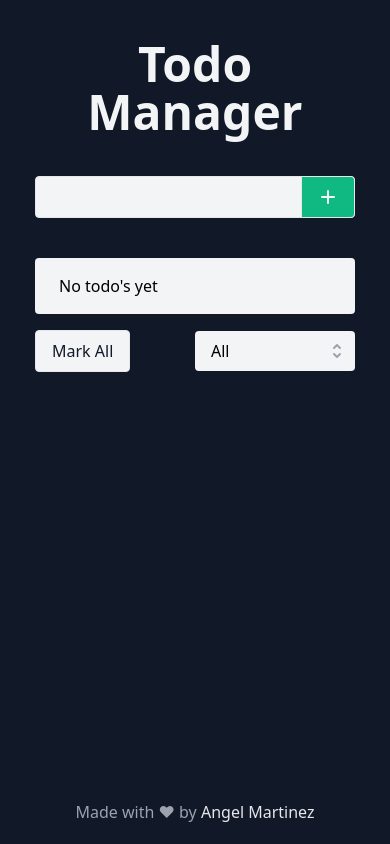
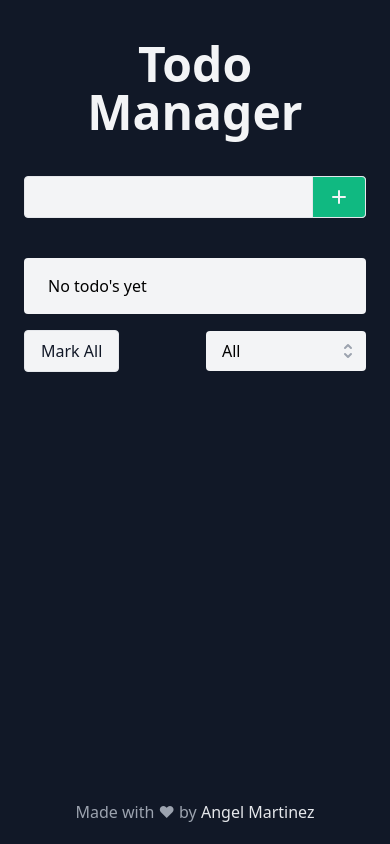
Before and after one commit to angelmtztrc/todo-manager, a React (Create React App) app: page / in a window 390 px wide. Built offline with nearby package versions, Linux system fonts and the light colour scheme.

Commit message:
fix(App):  change the width of the container and add some padding for small screens

```diff
--- a/src/App.tsx
+++ b/src/App.tsx
@@ -23,7 +23,7 @@ const App = () => {
     <div className="relative bg-gray-900">
       {alert && <Alert />}
       <main className="flex flex-col items-center min-h-screen">
-        <div className="mt-10 w-full max-w-xs space-y-10 sm:max-w-md lg:max-w-lg">
+        <div className="mt-10 px-6 w-full space-y-10 sm:px-0 sm:max-w-md lg:max-w-lg">
           <h1 className="text-center text-gray-100 text-5xl font-extrabold">Todo Manager</h1>
           <Form todos={todos} setTodos={setTodos} setAlert={setAlert} />
           <div className="space-y-4">
```
